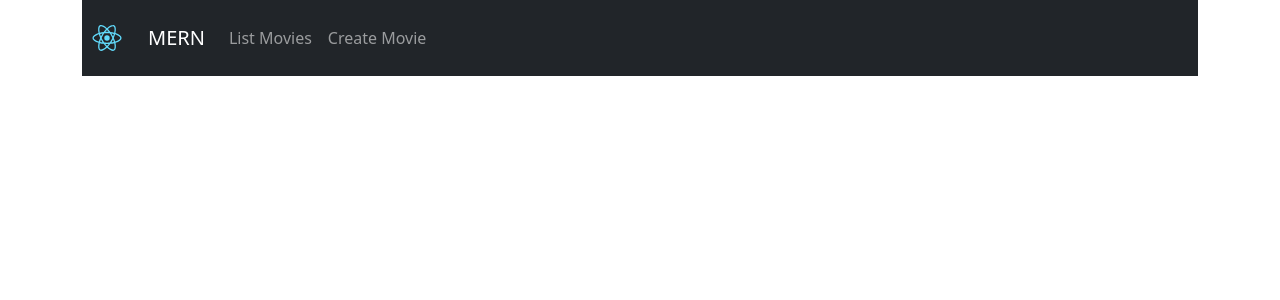
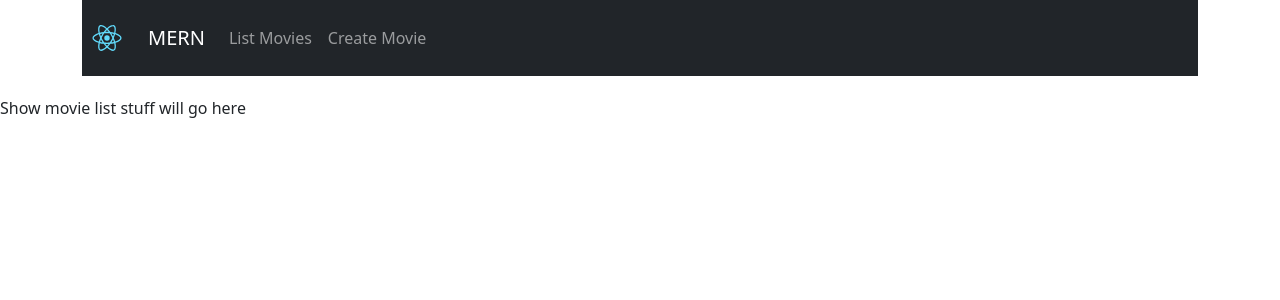
Before and after one commit to hollowmatt/movie-client, a React (Create React App) app: page /movies/list in a window 1280 px wide. Shown: the top 300 px of the page. Built offline with nearby package versions, Linux system fonts and the light colour scheme.

Commit message:
Update the routes in app/index to proper v6 format for react-router

```diff
--- a/src/app/index.js
+++ b/src/app/index.js
@@ -10,9 +10,9 @@ function App() {
     <Router>
       <NavBar />
       <Routes>
-        <Route path="/movies/list" exact component={MoviesList} />
-        <Route path="/movies/create" exact component={MoviesInsert}/>
-        <Route path="/movies/update/:id" exact component={MoviesUpdate}/>
+        <Route path="/movies/list" exact element={<MoviesList />} />
+        <Route path="/movies/create" exact element={<MoviesInsert/>}/>
+        <Route path="/movies/update/:id" exact element={<MoviesUpdate/>}/>
       </Routes>
     </Router>
   );
--- a/src/pages/index.js
+++ b/src/pages/index.js
@@ -2,4 +2,4 @@ import MoviesInsert from "./MoviesInsert";
 import MoviesList from "./MoviesList";
 import MoviesUpdate from "./MoviesUpdate";
 
-export { MoviesInsert, MoviesList, MoviesUpdate};
+export {MoviesInsert, MoviesList, MoviesUpdate};
```
